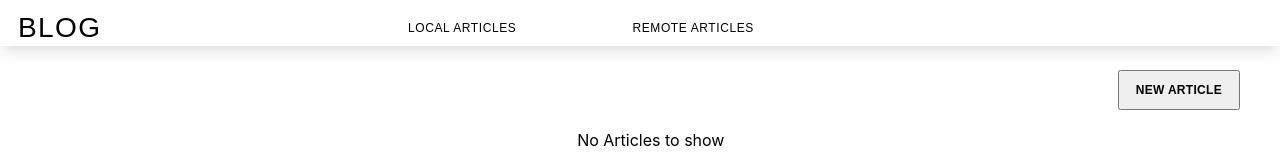
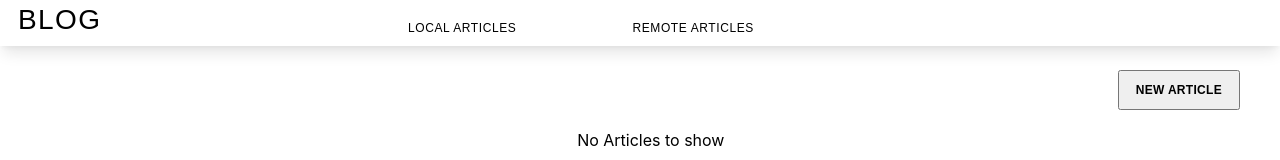
Before and after one commit to isaubripi/hodinkee, a React (Create React App) app: page / in a window 1280 px wide. Shown: the top 160 px of the page. Built offline with nearby package versions, Linux system fonts and the light colour scheme.

Commit message:
added some styles

```diff
--- a/src/App.css
+++ b/src/App.css
@@ -104,7 +104,7 @@
 .blogHeader {
     position: absolute;
     left: 10px;
-    bottom: 10px;
+    bottom: 18px;
     font-family: Brown,sans-serif;
     font-size: 1.75rem;
     line-height: 1rem;
@@ -118,7 +118,8 @@
     display: flex;
     left: 300px;
     position: relative;
-    margin-bottom: 10px
+    margin-bottom: 10px;
+    margin-top: 20px;
 }
 
 .itemHeader {
@@ -228,3 +229,34 @@
 .display-none {
   display:none;
 }
+
+.image-post {
+  width:50%;
+  height:50%;
+}
+
+.textContainer{
+  width: 800px;
+  height: 600px;
+  margin:auto;
+}
+
+.imageContainer {
+  margin:auto;
+}
+
+.buttonContainer {
+  display: flex;
+  margin-top: 20px;
+}
+
+.is-sticky {
+  position: fixed;
+  right: 0;
+  left: 0;
+  --tw-shadow: 0 10px 15px -3px rgba(0,0,0,0.1),0 4px 6px -2px rgba(0,0,0,0.05);
+  box-shadow: 0 0 transparent,0 0 transparent,var(--tw-shadow);
+  box-shadow: var(--tw-ring-offset-shadow,0 0 transparent),var(--tw-ring-shadow,0 0 transparent),var(--tw-shadow);
+  z-index: 30;
+  background:white;
+}
--- a/src/BlogComponents/NewLocalArticle.js
+++ b/src/BlogComponents/NewLocalArticle.js
@@ -47,6 +47,7 @@ const NewLocalArticle = () => {
     }
 
     const handleImageChange = (e) => {
+        if(e.target.files[0].size < 1100000){
             e.preventDefault();
             let reader = new FileReader();
             let file = e.target.files[0];
@@ -58,6 +59,8 @@ const NewLocalArticle = () => {
                 setLocalState(newLocalState);
             }
             reader.readAsDataURL(file)
+        } else
+            alert('Image size is bigger than allowed!')
       }
 
     const cleanForm = () => {
--- a/src/BlogComponents/Post.js
+++ b/src/BlogComponents/Post.js
@@ -51,14 +51,17 @@ const Post = (props) => {
                     <div className="hodinkee_article_content">{props.content}</div>
                 </div>
                 <div className={ state.currentPage === "local" ? "imageContainer" : "display-none"}>
-                    <img className="image" src={localState.imagePreview} alt=""/>
+                    <img className="image-post" src={localState.imagePreview} alt=""/>
                 </div>
             </div>
             {
                 state.currentPage === "local" ?
                 <>
-                <button className="hodinkee_button_form" onClick={()=>editArticle(props.id)}>Edit</button>
-                <button className="hodinkee_button_form" onClick={()=>deleteArticle(props.id)}>Delete</button>
+                <div className="buttonContainer">
+                    <button className="hodinkee_button_form" onClick={()=>editArticle(props.id)}>Edit</button>
+                    <button className="hodinkee_button_form" onClick={()=>deleteArticle(props.id)}>Delete</button>
+                </div>
+
                 </>: ""
             }
 
--- a/src/index.css
+++ b/src/index.css
@@ -11,14 +11,3 @@ code {
   font-family: source-code-pro, Menlo, Monaco, Consolas, 'Courier New',
     monospace;
 }
-
-.is-sticky {
-  position: fixed;
-  right: 0;
-  left: 0;
-  top: 20px;
-  --tw-shadow: 0 10px 15px -3px rgba(0,0,0,0.1),0 4px 6px -2px rgba(0,0,0,0.05);
-  box-shadow: 0 0 transparent,0 0 transparent,var(--tw-shadow);
-  box-shadow: var(--tw-ring-offset-shadow,0 0 transparent),var(--tw-ring-shadow,0 0 transparent),var(--tw-shadow);
-  z-index: 30;
-}
```
Lines whose indentation alone changed are shown as unchanged.
